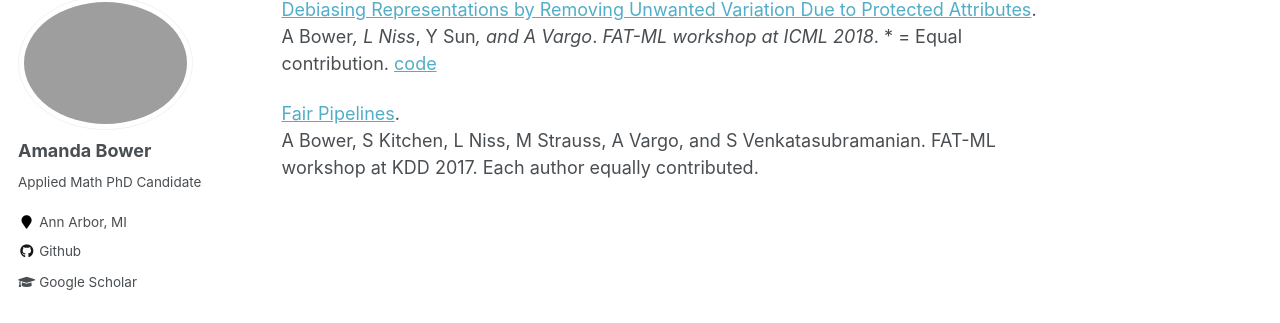
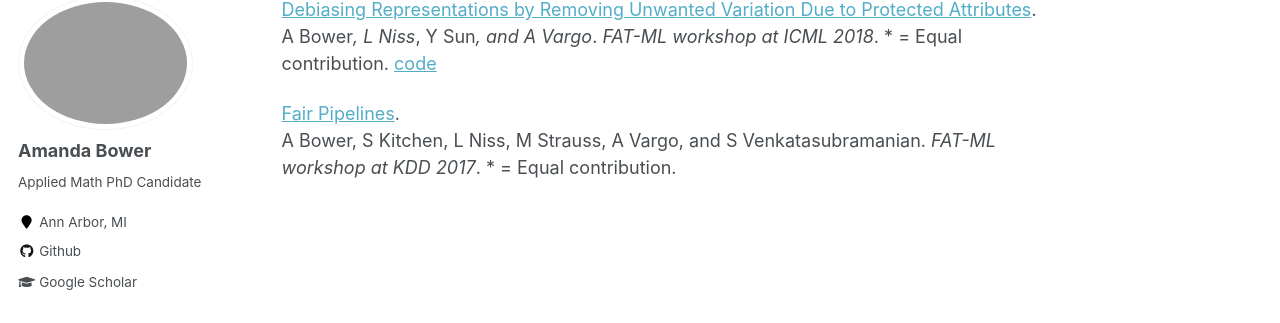
Before and after one commit to Amandarg/amandarg.github.io, a Jekyll site: the page built from _pages/publications.md, in a window 1280 px wide. Shown: the part 122-445 px from the top of the page. Built offline with Jekyll 4.4.1, drawn with Linux system fonts in a browser that asks for light colours; our own code applies the rules of GitHub Pages for plain Markdown files.

Commit message:
Update publications.md

```diff
--- a/_pages/publications.md
+++ b/_pages/publications.md
@@ -2,4 +2,4 @@
 A Bower*, L Niss*, Y Sun*, and A Vargo*.  *FAT-ML workshop at ICML 2018*. * = Equal contribution. [code](https://github.com/Amandarg/debias)
 
 [Fair Pipelines](https://arxiv.org/pdf/1707.00391.pdf).
-A Bower, S Kitchen, L Niss, M Strauss, A Vargo, and S Venkatasubramanian. FAT-ML workshop at KDD 2017. Each author equally contributed.
+A Bower, S Kitchen, L Niss, M Strauss, A Vargo, and S Venkatasubramanian. *FAT-ML workshop at KDD 2017*. * = Equal contribution.
```
